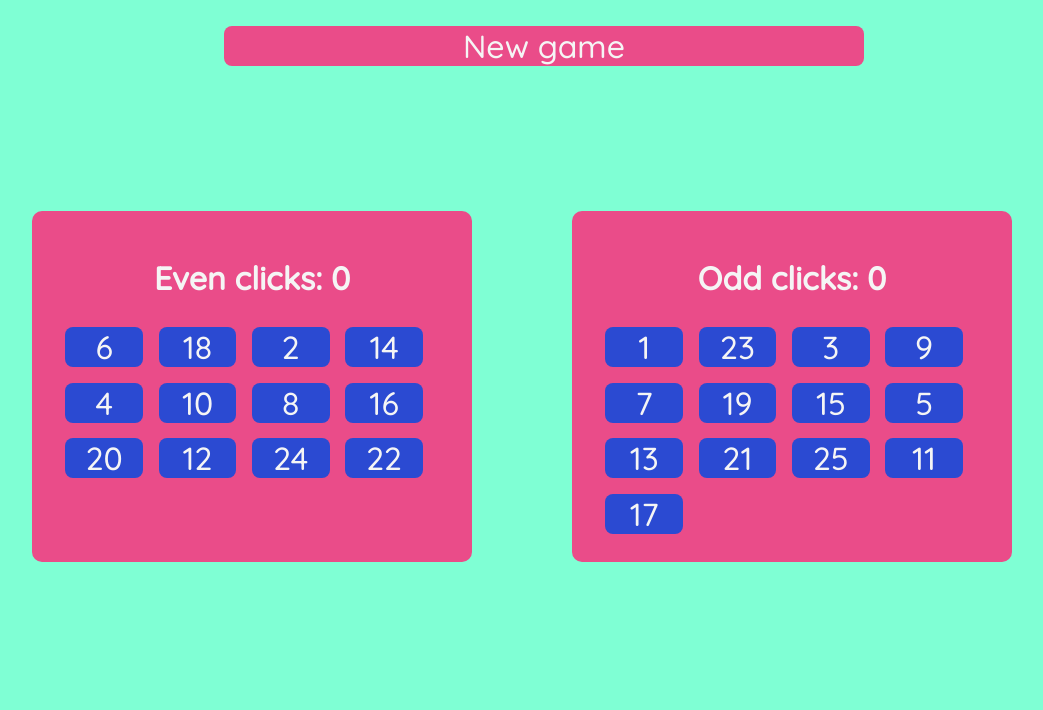
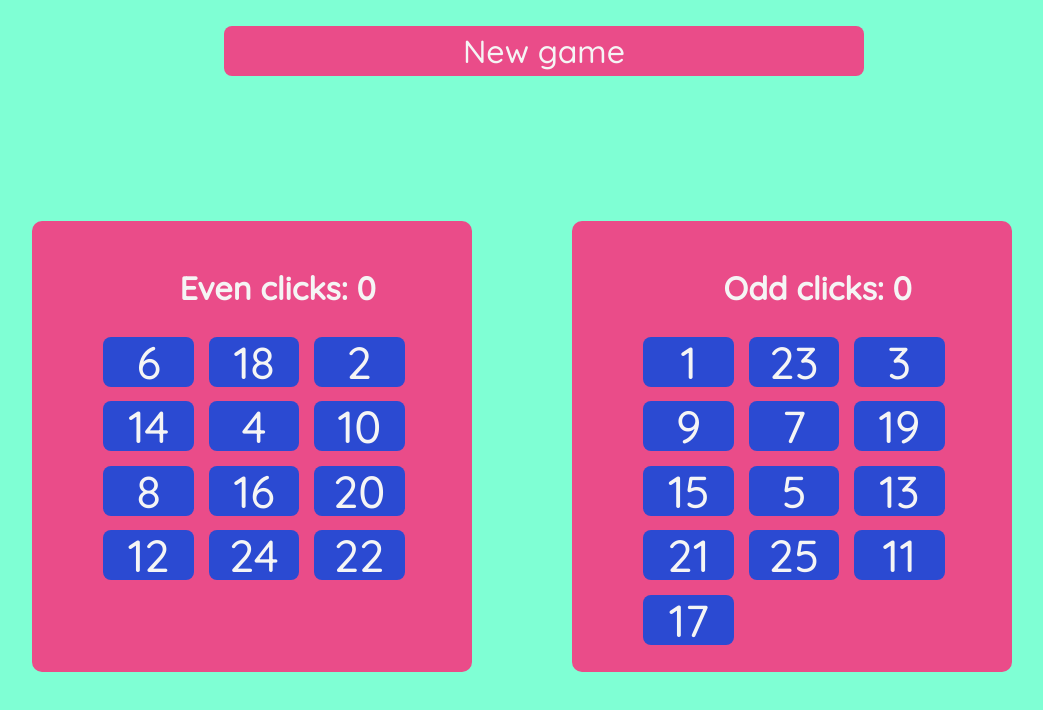
Before and after one commit to justwillj/Front-end-observation-test-exercise-v1, a React (Create React App) app: page / in a window 1280 px wide. Shown: the top 710 px of the page, without its empty margins (96-1139 px from the left). Built offline with nearby package versions, Linux system fonts and the light colour scheme.

Commit message:
buttons bigger

```diff
--- a/src/components/app/App.css
+++ b/src/components/app/App.css
@@ -21,9 +21,11 @@ h1 {
 .even-grid {
   color: whitesmoke;
   padding: 2%;
+  padding-left: 5%;
+  padding-right: 1%;
   margin: auto;
   border-radius: 10px;
-  height: 300px;
+  height: 400px;
   width:100%;
   background-color: #EA4C89;
 }
@@ -31,9 +33,11 @@ h1 {
 .odd-grid {
   color: whitesmoke;
   padding: 2%;
+  padding-left: 5%;
+  padding-right: 1%;
   margin: auto;
   border-radius: 10px;
-  height: 300px;
+  height: 400px;
   width:100%;
   background-color: #EA4C89;
 }
@@ -51,7 +55,7 @@ button {
   font-family: 'Inter', sans-serif;
   font-family: 'Quicksand', sans-serif;
   background-color: #EA4C89;
-  width: 20%;
+  width: 25%;
   border-radius: 8px;
   border-style: none;
   box-sizing: border-box;
@@ -60,7 +64,7 @@ button {
   display: inline-block;
   font-size: 14px;
   font-weight: 500;
-  height: 40px;
+  height: 50px;
   line-height: 20px;
   list-style: none;
   margin: 2%;
@@ -85,5 +89,6 @@ button:hover{
   background-color: rgba(0, 207, 48, 0.644);
 }
 .test {
+  font-size: 45px;
   background-color: rgb(43, 74, 210);
 }
```
